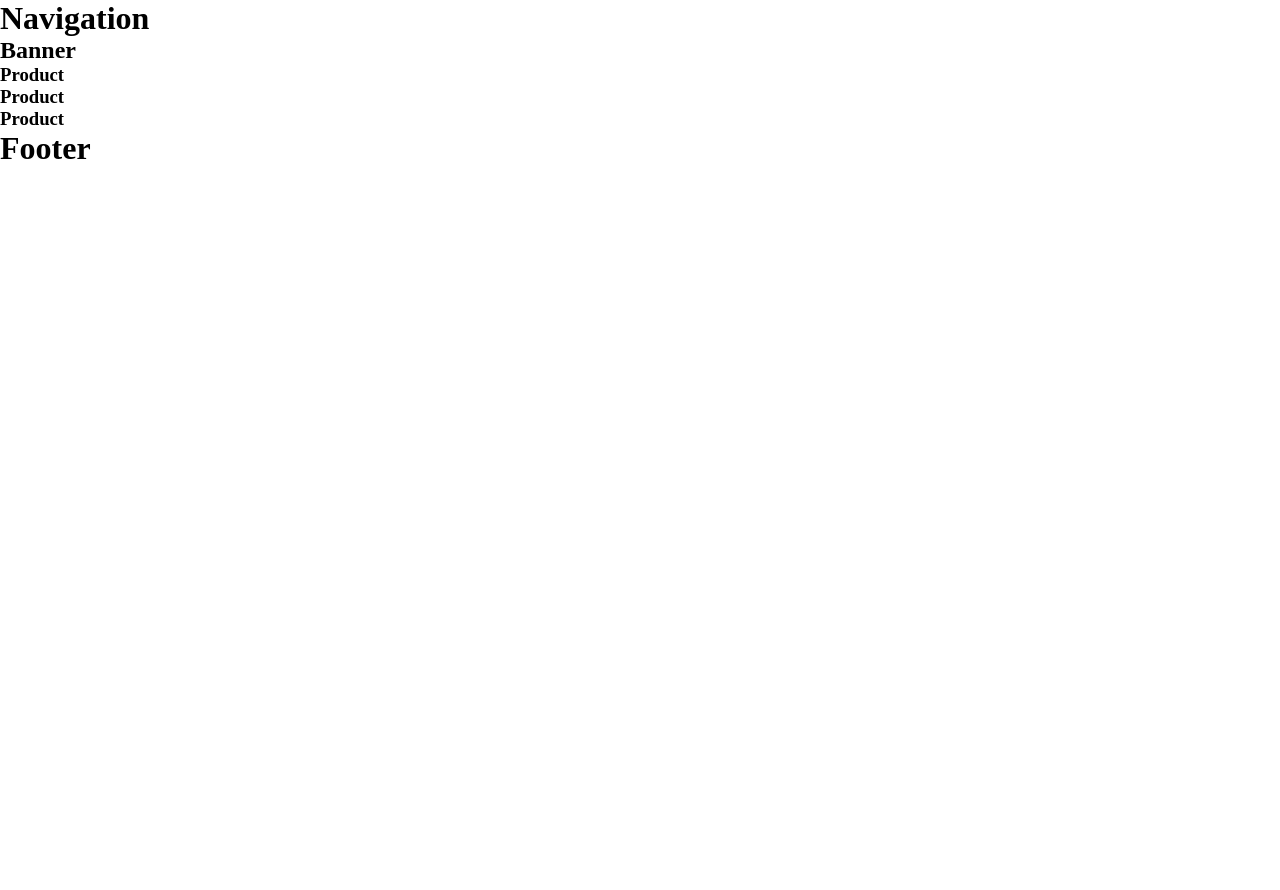
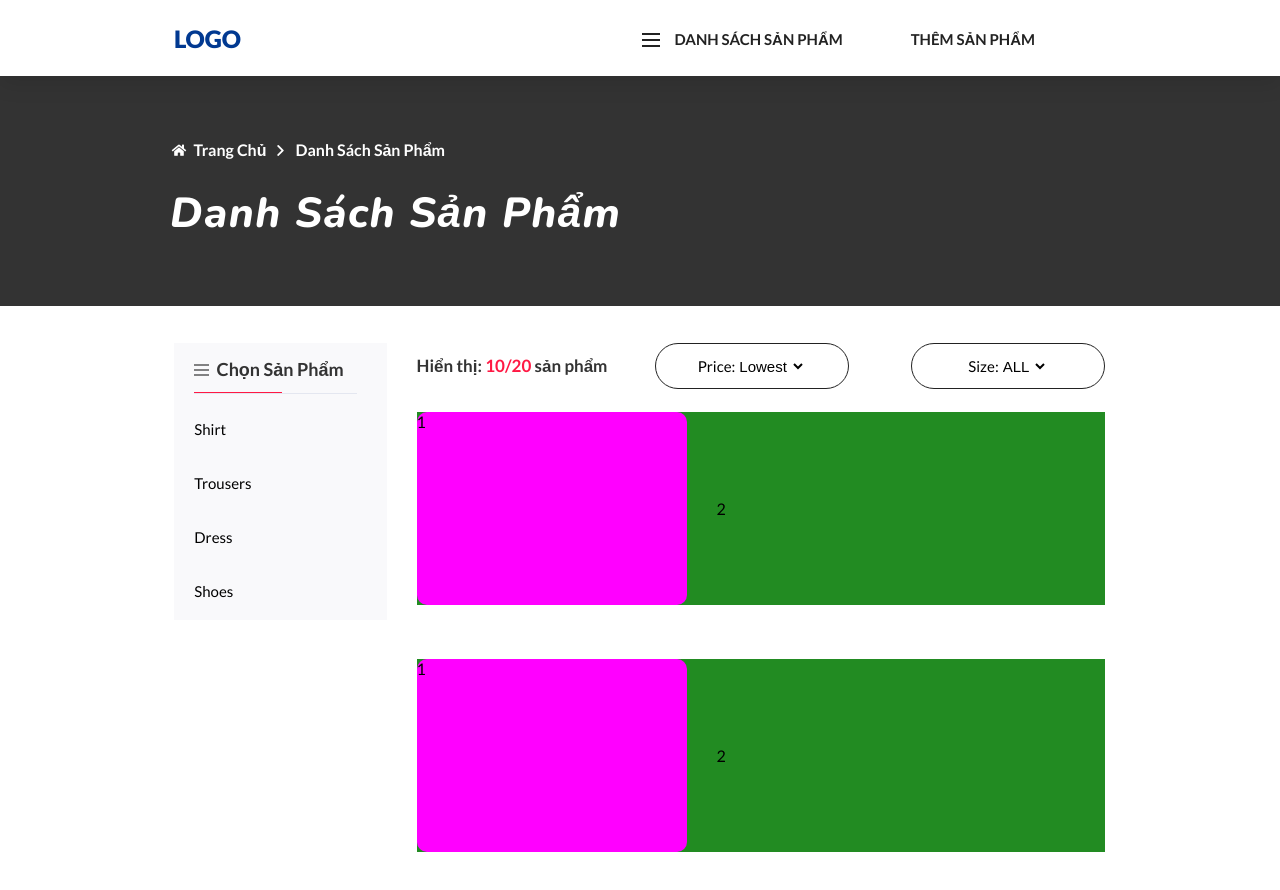
Before and after one commit to HaMinhLong/product-management, a React (Create React App) app: page / in a window 1280 px wide. Shown: the top 890 px of the page. Before the commit the page ends 800 px from the top, so only its background shows below. Built offline with nearby package versions, Linux system fonts and the light colour scheme.

Commit message:
add layout and styles

```diff
--- a/public/index.html
+++ b/public/index.html
@@ -24,6 +24,12 @@
       work correctly both with client-side routing and a non-root public URL.
       Learn how to configure a non-root public URL by running `npm run build`.
     -->
+    <link
+      rel="stylesheet"
+      href="https://use.fontawesome.com/releases/v5.7.0/css/all.css"
+      integrity="sha384-lZN37f5QGtY3VHgisS14W3ExzMWZxybE1SJSEsQp9S+oqd12jhcu+A56Ebc1zFSJ"
+      crossorigin="anonymous"
+    />
     <title>React App</title>
   </head>
   <body>
--- a/src/App.js
+++ b/src/App.js
@@ -3,7 +3,6 @@ import { BrowserRouter as Router, Route } from "react-router-dom";
 
 import Navbar from "./components/Layout/Navbar";
 import Banner from "./components/Layout/Banner";
-import Footer from "./components/Layout/Footer";
 import Products from "./components/Products/Products";
 import SingleProduct from "./components/Products/Product/SingleProduct";
 class App extends Component {
@@ -14,7 +13,6 @@ class App extends Component {
         <Route path="/" exact component={Banner} />
         <Route path="/products/:id" exact component={SingleProduct} />
         <Route path="/" component={Products} />
-        <Route path="/" component={Footer} />
       </Router>
     );
   }
--- a/src/components/Layout/Banner.js
+++ b/src/components/Layout/Banner.js
@@ -1,9 +1,18 @@
 import React, { Component } from "react";
+
+import svg from "../../images/Path 61.svg";
+
 class Banner extends Component {
   render() {
     return (
       <section className="banner">
-        <h1>Banner</h1>
+        <div>
+          <i className="fas fa-home"></i>
+          <span>Trang chủ</span>
+          <img src={svg} alt="" />
+          <span>Danh sách sản phẩm</span>
+        </div>
+        <p>Danh sách sản phẩm</p>
       </section>
     );
   }
--- a/src/components/Layout/Footer.js
+++ /dev/null
@@ -1,13 +0,0 @@
-import React, { Component } from "react";
-
-export class Footer extends Component {
-  render() {
-    return (
-      <footer>
-        <h1>Footer</h1>
-      </footer>
-    );
-  }
-}
-
-export default Footer;
--- a/src/components/Layout/Navbar.js
+++ b/src/components/Layout/Navbar.js
@@ -1,9 +1,25 @@
 import React, { Component } from "react";
+
+import { Link } from "react-router-dom";
+
 class Navbar extends Component {
   render() {
     return (
-      <header>
-        <h1>Navigation</h1>
+      <header className="header">
+        <div className="logo">
+          <Link to="/">Logo</Link>
+        </div>
+        <div className="links">
+          <ul>
+            <li>
+              <Link to="/">Danh sách sản phẩm</Link>
+              <div className="icon"></div>
+            </li>
+            <li>
+              <Link to="/add-product">Thêm sản phẩm</Link>
+            </li>
+          </ul>
+        </div>
       </header>
     );
   }
--- /dev/null
+++ b/src/components/Products/Categories.js
@@ -0,0 +1,35 @@
+import React, { Component } from "react";
+
+import data from "../../categories.json";
+
+class Categories extends Component {
+  constructor(props) {
+    super(props);
+
+    this.state = {
+      categories: data.categories,
+    };
+  }
+  render() {
+    const { categories } = this.state;
+    return (
+      <section className="categories-container">
+        <div className="title">
+          <p>Chọn sản phẩm</p>
+          <div className="icon"></div>
+        </div>
+        <div className="categories-box">
+          <ul>
+            {categories.map((category) => (
+              <li key={category}>
+                <p>{category}</p>
+              </li>
+            ))}
+          </ul>
+        </div>
+      </section>
+    );
+  }
+}
+
+export default Categories;
--- a/src/components/Products/Product/Product.js
+++ b/src/components/Products/Product/Product.js
@@ -3,7 +3,8 @@ class Product extends Component {
   render() {
     return (
       <section className="product-container">
-        <h1>Product </h1>
+        <div className="img-box">1</div>
+        <div className="product-details">2</div>
       </section>
     );
   }
--- a/src/components/Products/Products.js
+++ b/src/components/Products/Products.js
@@ -2,6 +2,8 @@ import React, { Component } from "react";
 
 import Product from "./Product/Product";
 import data from "../../products.json";
+
+import Categories from "./Categories";
 
 class Products extends Component {
   constructor(props) {
@@ -13,11 +15,45 @@ class Products extends Component {
   }
 
   render() {
+    const { products } = this.state;
     return (
-      <section className="products-container">
-        <Product />
-        <Product />
-        <Product />
+      <section className="main-container">
+        <Categories />
+        <section className="products-container">
+          <div className="filter">
+            <div className="filter-result">
+              <p>
+                Hiển thị: <span>10/20</span> sản phẩm
+              </p>
+            </div>
+            <div className="filter-products">
+              <div className="filter-price">
+                Price:
+                <select value="lowest">
+                  <option>Latest</option>
+                  <option value="lowest">Lowest</option>
+                  <option value="highest">Highest</option>
+                </select>
+              </div>
+              <div className="filter-size">
+                Size:
+                <select value="ALL">
+                  <option value="">ALL</option>
+                  <option value="XS">XS</option>
+                  <option value="S">S</option>
+                  <option value="M">M</option>
+                  <option value="L">L</option>
+                  <option value="XL">XL</option>
+                  <option value="XXL">XXL</option>
+                </select>
+              </div>
+            </div>
+          </div>
+          <div className="products">
+            <Product />
+            <Product />
+          </div>
+        </section>
       </section>
     );
   }
--- a/src/index.scss
+++ b/src/index.scss
@@ -1,5 +1,282 @@
+@import url("https://fonts.googleapis.com/css2?family=Poppins:ital,wght@0,100;0,200;0,300;0,400;0,500;0,600;0,700;0,800;0,900;1,100;1,200;1,300;1,400;1,500;1,600;1,700;1,800;1,900&display=swap");
+@import url("https://fonts.googleapis.com/css2?family=Nunito:ital,wght@0,200;0,300;0,400;0,600;0,700;0,800;0,900;1,200;1,300;1,400;1,600;1,700;1,800;1,900&display=swap");
+@import url("https://fonts.googleapis.com/css2?family=Lato:ital,wght@0,100;0,300;0,400;0,700;0,900;1,100;1,300;1,400;1,700;1,900&family=Nunito:ital,wght@0,200;0,300;0,400;0,600;0,700;0,800;0,900;1,200;1,300;1,400;1,600;1,700;1,800;1,900&display=swap");
+$colorText: #333;
 * {
   margin: 0;
   padding: 0;
   box-sizing: border-box;
 }
+body {
+  font-family: "Lato", sans-serif;
+  // font-family: "Nunito", sans-serif;
+}
+
+//---LAYOUT---
+// Header
+header {
+  position: fixed;
+  width: 100%;
+  height: 76px;
+  display: flex;
+  justify-content: space-between;
+  align-items: center;
+  padding-left: 174px;
+  padding-right: 177px;
+  background: #fff;
+  box-shadow: 0px 8px 20px #0000001a;
+  z-index: 100;
+  .logo {
+    a {
+      font-size: 24px;
+      font-weight: 800;
+      color: #013991;
+      text-decoration: none;
+      text-transform: uppercase;
+    }
+  }
+  .links {
+    ul {
+      display: flex;
+      justify-content: space-between;
+      align-items: flex-start;
+      li {
+        position: relative;
+        list-style: none;
+        margin-right: 68px;
+        .icon {
+          position: absolute;
+          top: 4px;
+          left: -32px;
+          width: 18px;
+          height: 2px;
+          background: #222;
+          cursor: pointer;
+        }
+        .icon:after,
+        .icon:before {
+          position: absolute;
+          content: "";
+          width: 100%;
+          height: 100%;
+          top: 0;
+          left: 0;
+          background: #222;
+        }
+        .icon:after {
+          top: 6px;
+        }
+        .icon:before {
+          top: 12px;
+        }
+        a {
+          color: #222;
+          text-transform: uppercase;
+          text-decoration: none;
+          font-size: 15px;
+          font-weight: bold;
+        }
+      }
+    }
+  }
+}
+// Banner
+.banner {
+  position: relative;
+  top: 76px;
+  width: 100%;
+  height: 230px;
+  padding-left: 170px;
+  background: #333;
+  display: flex;
+  flex-direction: column;
+  justify-content: center;
+  align-items: flex-start;
+  div {
+    i {
+      color: white;
+      transform: scale(0.8);
+      margin-right: 5.5px;
+    }
+    span {
+      color: #fff;
+      font-size: 16px;
+      text-transform: capitalize;
+      font-weight: bold;
+    }
+    img {
+      width: 7px;
+      height: 11px;
+      margin: 0px 11px;
+    }
+  }
+  p {
+    margin-top: 25.5px;
+    color: white;
+    font-family: sans-serif;
+    font-size: 42px;
+    letter-spacing: 1.43px;
+    text-transform: capitalize;
+    font-weight: 800;
+    font-family: "Nunito", sans-serif;
+    font-style: italic;
+  }
+}
+
+// MAIN CONTAINER
+.main-container {
+  position: relative;
+  top: 76px;
+  width: 100%;
+  min-height: 100vh;
+  padding-top: 37px;
+  padding-left: 174px;
+  padding-right: 175px;
+  display: flex;
+  justify-content: flex-start;
+  align-items: flex-start;
+  .categories-container {
+    width: 270px;
+    // height: 385px;
+    background: #f9f9fb;
+    margin-right: 30px;
+    padding-left: 20.3px;
+    padding-right: 29.46px;
+    padding-top: 14.5px;
+    padding-bottom: 20.5px;
+    .title {
+      position: relative;
+      width: 100%;
+      height: 36.5px;
+      padding-left: 22.28px;
+      border-bottom: 1px solid #e4e7f0;
+      p {
+        color: $colorText;
+        text-transform: capitalize;
+        cursor: pointer;
+        font-size: 18px;
+        font-weight: bold;
+      }
+      .icon {
+        position: absolute;
+        top: 6px;
+        left: 0px;
+        width: 14.23px;
+        height: 2px;
+        background: #333;
+        cursor: pointer;
+        opacity: 0.6;
+      }
+      .icon:after,
+      .icon:before {
+        position: absolute;
+        content: "";
+        width: 100%;
+        height: 100%;
+        top: 0;
+        left: 0;
+        background: #333;
+      }
+      .icon:after {
+        top: 5px;
+      }
+      .icon:before {
+        top: 10px;
+      }
+    }
+    .title::after {
+      content: "";
+      position: absolute;
+      bottom: 0;
+      left: 0;
+      width: 88px;
+      height: 1px;
+      background: #ff1944;
+    }
+    .categories-box {
+      padding-top: 25.5px;
+      ul {
+        li {
+          &:nth-child(4) {
+            margin-bottom: 0px;
+          }
+          list-style: none;
+          margin-bottom: 36px;
+          text-transform: capitalize;
+          cursor: pointer;
+          p {
+            font-size: 15px;
+          }
+        }
+        li.active {
+          color: #ff1944;
+        }
+      }
+    }
+  }
+  .products-container {
+    width: 100%;
+    height: 100%;
+    .filter {
+      width: 100%;
+      height: 46px;
+      display: flex;
+      justify-content: space-between;
+      align-items: center;
+      .filter-result {
+        p {
+          font-size: 17px;
+          font-weight: bold;
+          color: $colorText;
+          span {
+            color: #ff1944;
+          }
+        }
+      }
+      .filter-products {
+        width: 450px;
+        height: 100%;
+        display: flex;
+        align-items: center;
+        justify-content: space-between;
+        .filter-price,
+        .filter-size {
+          display: flex;
+          justify-content: center;
+          align-items: center;
+          width: 194px;
+          height: 46px;
+          border-radius: 23px;
+          border: 1px solid #222222;
+          font-size: 15px;
+          select {
+            outline: none;
+            border: none;
+            background: transparent;
+            font-size: 15px;
+          }
+        }
+      }
+    }
+    .products {
+      padding-top: 22.5px;
+      padding-bottom: 201px;
+      .product-container {
+        margin-bottom: 54px;
+        width: 100%;
+        height: 193px;
+        display: flex;
+        justify-content: flex-start;
+        align-items: center;
+        background: forestgreen;
+        .img-box {
+          width: 270px;
+          height: 100%;
+          border-radius: 10px;
+          margin-right: 30px;
+          background: fuchsia;
+        }
+      }
+    }
+  }
+}
```
Also changed, not shown: src/categories.json (renamed from src/category.json), src/images/Path 61.svg (added).
